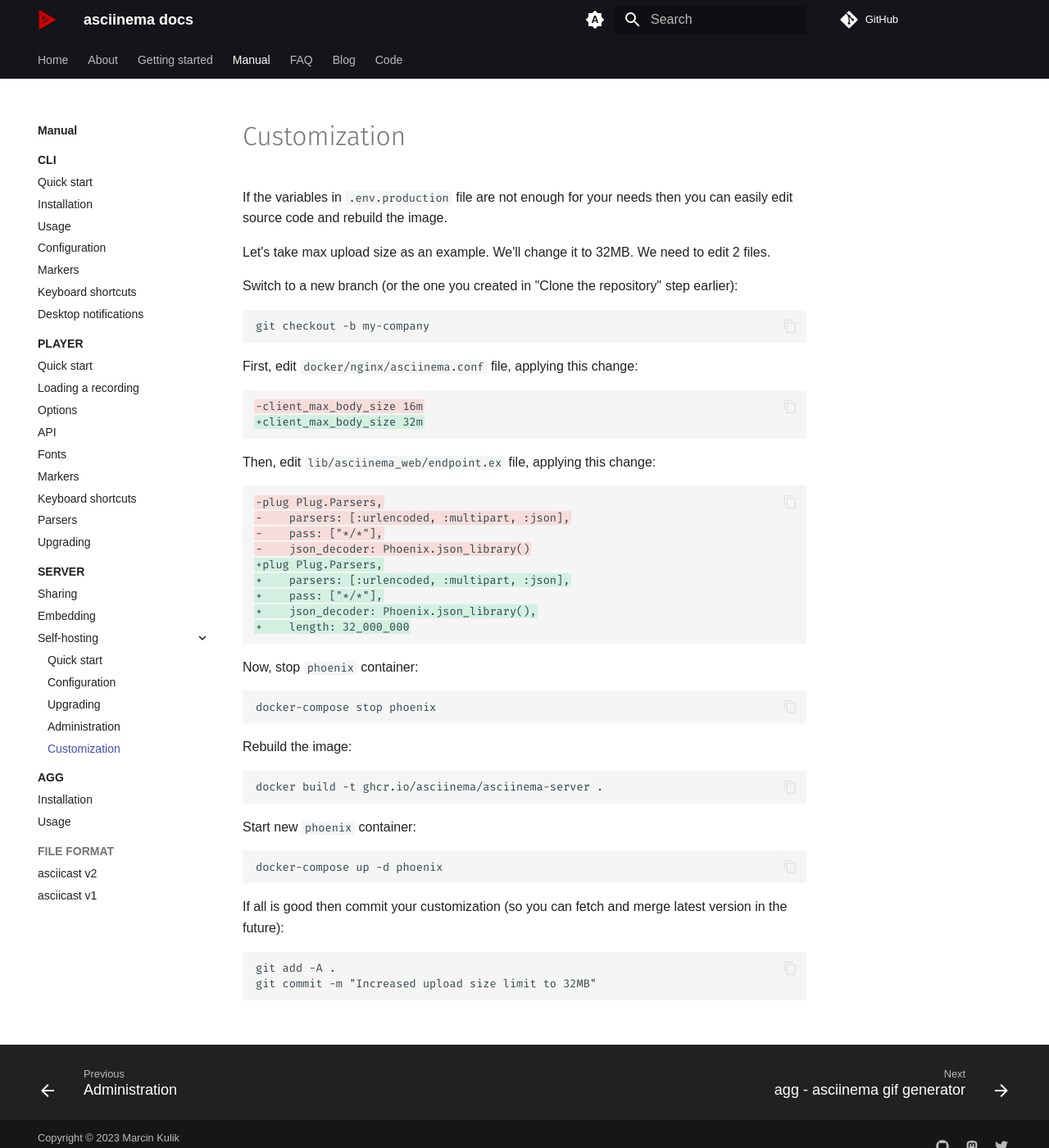
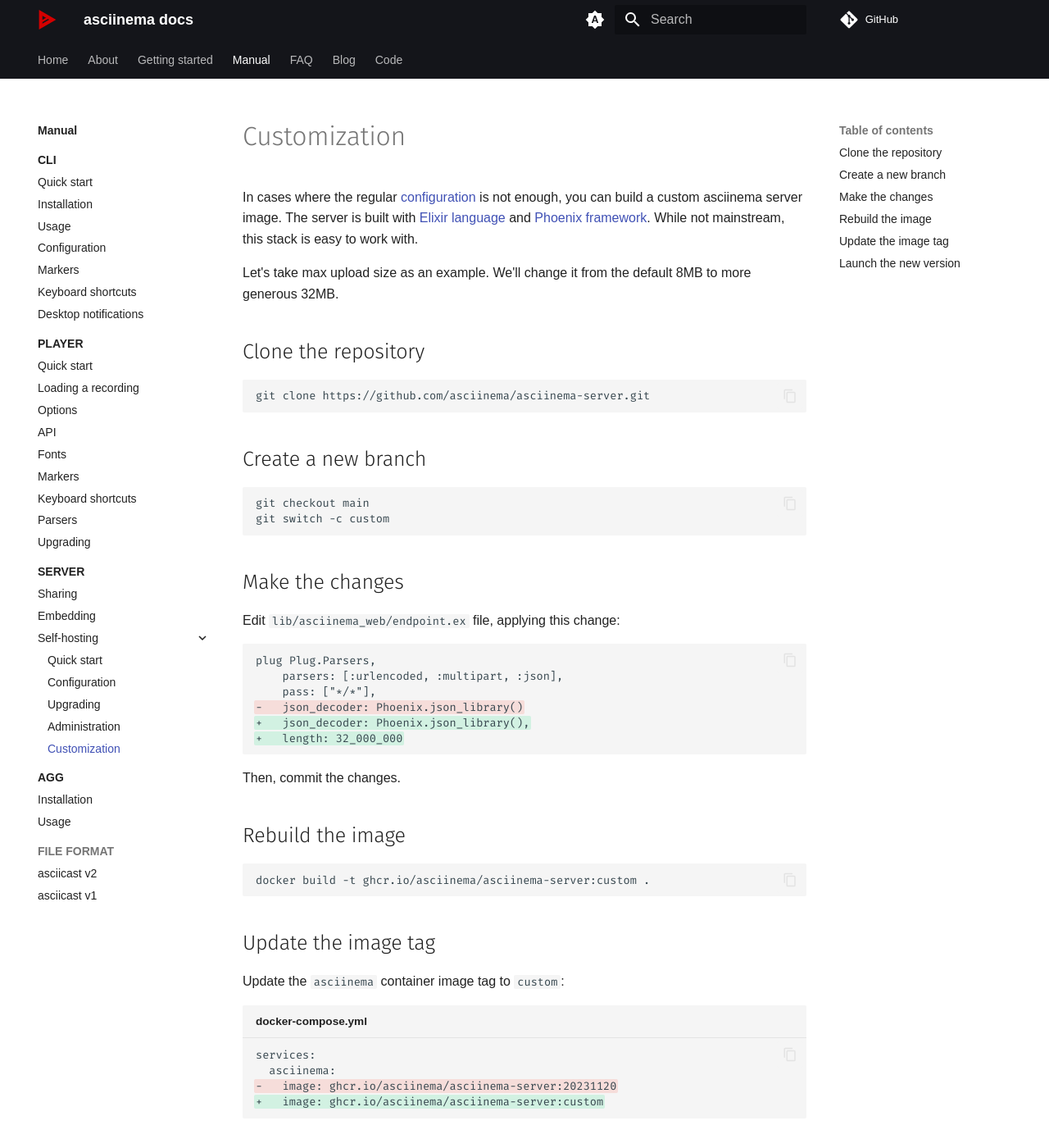
Before and after one commit to ofek/asciinema.github.io, an MkDocs documentation site: the page built from docs/manual/server/self-hosting/customization.md, in a window 1280 px wide and 1400 px high. Shown: the whole window at 82% size. Built offline with MkDocs 1.6.1 and Material for MkDocs 9.7.7, drawn with Linux system fonts in a browser that asks for light colours; some web fonts are replaced; comment, search, counter and statistics services are not loaded; some of the changed text lies outside the part shown.

Commit message:
Update the customization guide

````diff
--- a/docs/manual/server/self-hosting/customization.md
+++ b/docs/manual/server/self-hosting/customization.md
@@ -1,51 +1,63 @@
 # Customization
 
-If the variables in `.env.production` file are not enough for your needs then
-you can easily edit source code and rebuild the image.
+In cases where the regular [configuration](configuration.md) is not enough, you
+can build a custom asciinema server image. The server is built with [Elixir
+language](https://elixir-lang.org/) and [Phoenix
+framework](https://www.phoenixframework.org/). While not mainstream, this stack
+is easy to work with.
 
-Let's take max upload size as an example. We'll change it to 32MB. We need to
-edit 2 files.
+Let's take max upload size as an example. We'll change it from the default 8MB
+to more generous 32MB.
 
-Switch to a new branch (or the one you created in "Clone the repository" step
-earlier):
+## Clone the repository
 
-    git checkout -b my-company
-
-First, edit `docker/nginx/asciinema.conf` file, applying this change:
-
-```diff
--client_max_body_size 16m
-+client_max_body_size 32m
+```sh
+git clone https://github.com/asciinema/asciinema-server.git
 ```
 
-Then, edit `lib/asciinema_web/endpoint.ex` file, applying this change:
+## Create a new branch
 
-```diff
--plug Plug.Parsers,
--    parsers: [:urlencoded, :multipart, :json],
--    pass: ["*/*"],
--    json_decoder: Phoenix.json_library()
-+plug Plug.Parsers,
-+    parsers: [:urlencoded, :multipart, :json],
-+    pass: ["*/*"],
-+    json_decoder: Phoenix.json_library(),
-+    length: 32_000_000
+```sh
+git checkout main
+git switch -c custom
 ```
 
-Now, stop `phoenix` container:
+## Make the changes
 
-    docker-compose stop phoenix
+Edit `lib/asciinema_web/endpoint.ex` file, applying this change:
 
-Rebuild the image:
+```diff hl_lines="9"
+plug Plug.Parsers,
+    parsers: [:urlencoded, :multipart, :json],
+    pass: ["*/*"],
+-   json_decoder: Phoenix.json_library()
++   json_decoder: Phoenix.json_library(),
++   length: 32_000_000
+```
 
-    docker build -t ghcr.io/asciinema/asciinema-server .
+Then, commit the changes.
 
-Start new `phoenix` container:
+## Rebuild the image
 
-    docker-compose up -d phoenix
+```sh
+docker build -t ghcr.io/asciinema/asciinema-server:custom .
+```
 
-If all is good then commit your customization (so you can fetch and merge latest
-version in the future):
+## Update the image tag
 
-    git add -A .
-    git commit -m "Increased upload size limit to 32MB"
+Update the `asciinema` container image tag to `custom`:
+
+```diff title="docker-compose.yml"
+services:
+  asciinema:
+-   image: ghcr.io/asciinema/asciinema-server:20231120
++   image: ghcr.io/asciinema/asciinema-server:custom
+```
+
+## Launch the new version
+
+Finally, recreate the stack by running:
+
+```sh
+docker compose up -d
+```
````
